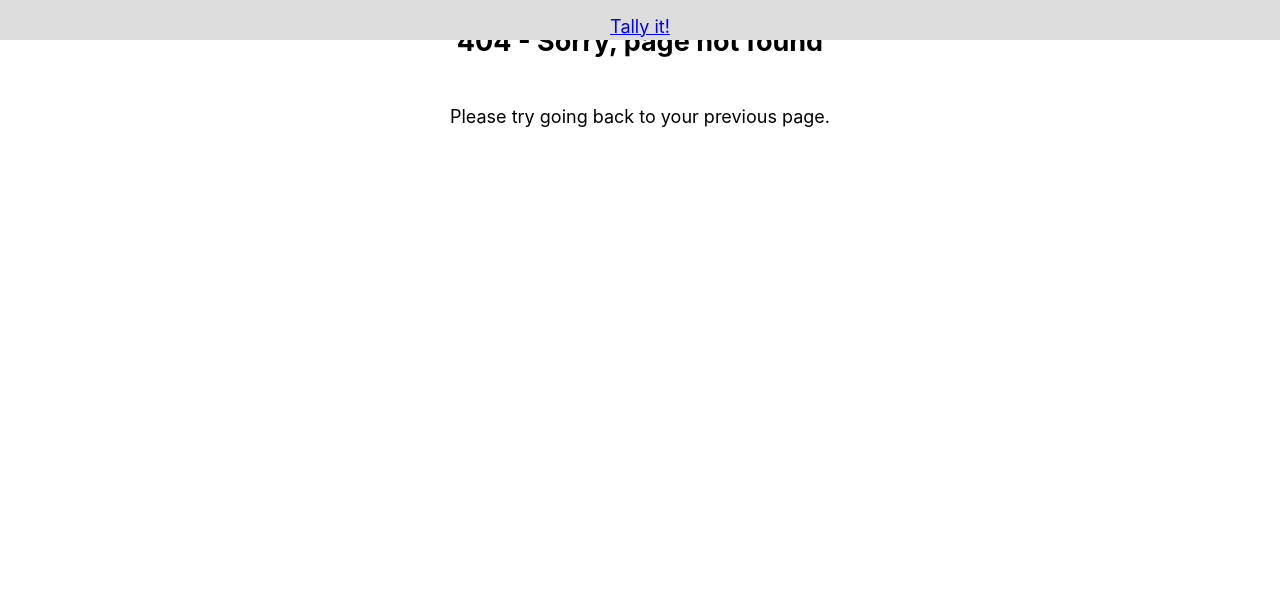
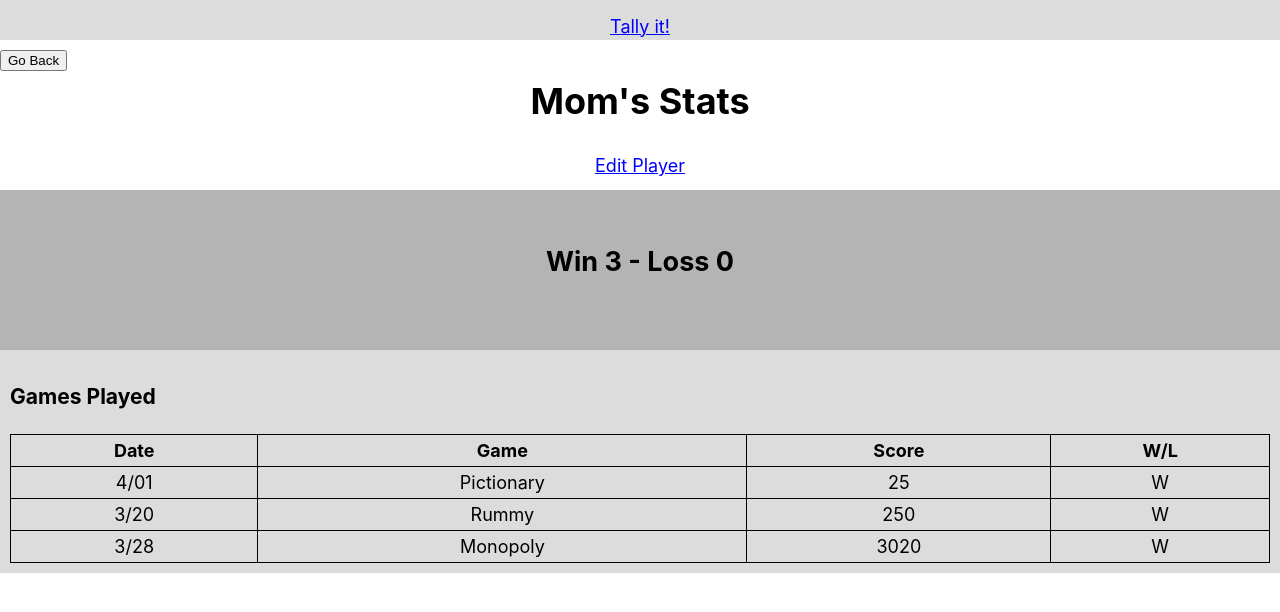
Before and after one commit to sPro1ly0/tallyit-app, a React (Create React App) app: page /player-stats in a window 1280 px wide. Before the commit this address had no page. Shown: the top 612 px of the page. Built offline with nearby package versions, Linux system fonts and the light colour scheme.

Commit message:
Create PlayerStatsPage component

```diff
--- a/src/AddPlayerForm/AddPlayerForm.js
+++ b/src/AddPlayerForm/AddPlayerForm.js
@@ -10,8 +10,8 @@ class AddPlayerForm extends Component {
         </header>
         <section className='add-edit-player'>
           <form>
-            <label>Add a New Player</label>
-            <input type="text" placeholder="Mila" required/>
+            <label htmlFor='add-player'>Add a New Player</label>
+            <input id='add-player' type="text" placeholder="Mila" required/>
             <button>Add Player</button>
           </form>
         </section>
--- a/src/App.css
+++ b/src/App.css
@@ -1,38 +1,10 @@
-.App {
-  text-align: center;
+* {
+  box-sizing: border-box;
 }
 
-.App-logo {
-  height: 40vmin;
-  pointer-events: none;
+body {
+  font-family: sans-serif;
+  text-align: center;
+  line-height: 1.5;
+  font-size: 18px;
 }
-
-@media (prefers-reduced-motion: no-preference) {
-  .App-logo {
-    animation: App-logo-spin infinite 20s linear;
-  }
-}
-
-.App-header {
-  background-color: #282c34;
-  min-height: 100vh;
-  display: flex;
-  flex-direction: column;
-  align-items: center;
-  justify-content: center;
-  font-size: calc(10px + 2vmin);
-  color: white;
-}
-
-.App-link {
-  color: #61dafb;
-}
-
-@keyframes App-logo-spin {
-  from {
-    transform: rotate(0deg);
-  }
-  to {
-    transform: rotate(360deg);
-  }
-}
--- a/src/App.js
+++ b/src/App.js
@@ -1,11 +1,14 @@
 import React, { Component } from 'react';
 import { Route, Switch } from 'react-router-dom';
+import './App.css';
 import NavBarTop from './NavBarTop/NavBarTop';
 import LandingPage from './LandingPage/LandingPage';
 import DashBoard from './DashBoard/DashBoard';
 
 import AddPlayerForm from './AddPlayerForm/AddPlayerForm';
 import EditPlayerForm from './EditPlayerForm/EditPlayerForm';
+
+import PlayerStatsPage from './PlayerStatsPage/PlayerStatsPage';
 
 import NotFoundPage from './NotFoundPage/NotFoundPage';
 
@@ -34,6 +37,10 @@ class App extends Component {
               component={EditPlayerForm}
             />
             <Route
+              exact path='/player-stats'
+              component={PlayerStatsPage}
+            />
+            <Route
               component={NotFoundPage}
             />
           </Switch>
--- a/src/EditPlayerForm/EditPlayerForm.js
+++ b/src/EditPlayerForm/EditPlayerForm.js
@@ -10,8 +10,8 @@ class EditPlayerForm extends Component {
         </header>
         <section className='add-edit-player'>
           <form>
-            <label>Edit Player&apos;s Name</label>
-            <input type="text" placeholder="Mom" required/>
+            <label htmlFor='edit-player'>Edit Player&apos;s Name</label>
+            <input id='edit-player' type="text" placeholder="Mom" required/>
             <button>Save New Name</button>
           </form>
         </section>
--- a/src/LandingPage/LandingPage.css
+++ b/src/LandingPage/LandingPage.css
@@ -1,14 +1,3 @@
-* {
-    box-sizing: border-box;
-}
-
-body {
-    font-family: sans-serif;
-    text-align: center;
-    line-height: 1.5;
-    font-size: 18px;
-}
-
 .banner {
     height: 250px;
     padding: 45px 15px;
@@ -19,7 +8,7 @@ img {
 }
 
 section {
-    min-height: 200px;
+    height: 200px;
     padding: 30px 50px;
     background-color: rgb(180, 180, 180);
 }
--- /dev/null
+++ b/src/PlayerStatsPage/PlayerStatsPage.css
@@ -0,0 +1,38 @@
+.go-back-player-button {
+    margin-top: 50px;
+    position: absolute;
+    left: 0;
+}
+
+.win-loss {
+    max-height: 160px;
+}
+
+.games-played {
+    height: fit-content;
+    padding: 10px;
+    text-align: left;
+    width: 100%;
+    margin: 0 auto;
+}
+
+.games {
+    overflow-x: auto;
+}
+
+#game-results {
+    width: 100%;
+    border-collapse: collapse;
+    border: 1px solid black;
+}
+
+#game-results th,
+#game-results tr {
+    text-align: center;
+}
+
+#game-results td,
+#game-results th {
+    border: 1px solid black;
+    padding: 2px;
+}
--- /dev/null
+++ b/src/PlayerStatsPage/PlayerStatsPage.js
@@ -0,0 +1,45 @@
+import React, { Component } from 'react';
+import { Link } from 'react-router-dom';
+import './PlayerStatsPage.css';
+
+class PlayerStatsPage extends Component {
+  render() {
+    return (
+      <>
+        <button className="go-back-player-button">Go Back</button>
+        <header>
+          <h1>Mom&apos;s Stats</h1>
+          <Link to='/edit-player'>Edit Player</Link>
+        </header>
+
+        <section className='win-loss'>
+          <h2>Win 3 - Loss 0</h2>
+        </section>
+
+        <section className='games-played'>
+          <h3>Games Played</h3>
+          <div className='games'>
+            <table id='game-results'>
+              <tbody>
+                <tr>
+                  <th>Date</th>
+                  <th>Game</th>
+                  <th>Score</th>
+                  <th>W/L</th>
+                </tr>
+                <tr><td>4/01</td><td>Pictionary</td><td>25</td><td>W</td></tr>
+                <tr><td>3/20</td><td>Rummy</td><td>250</td><td>W</td></tr>
+                <tr><td>3/28</td><td>Monopoly</td><td>3020</td><td>W</td></tr>
+              </tbody>
+
+            </table>
+          </div>
+        </section>
+
+      </>
+    );
+
+  }
+}
+
+export default PlayerStatsPage;
```
Also changed, not shown: 1 other file (tests, documents, lock files or other folders).
